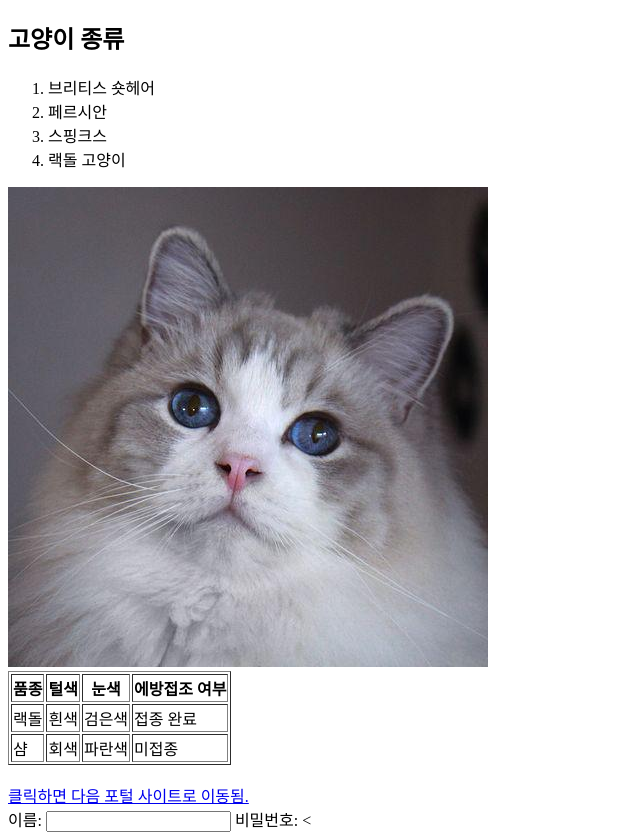
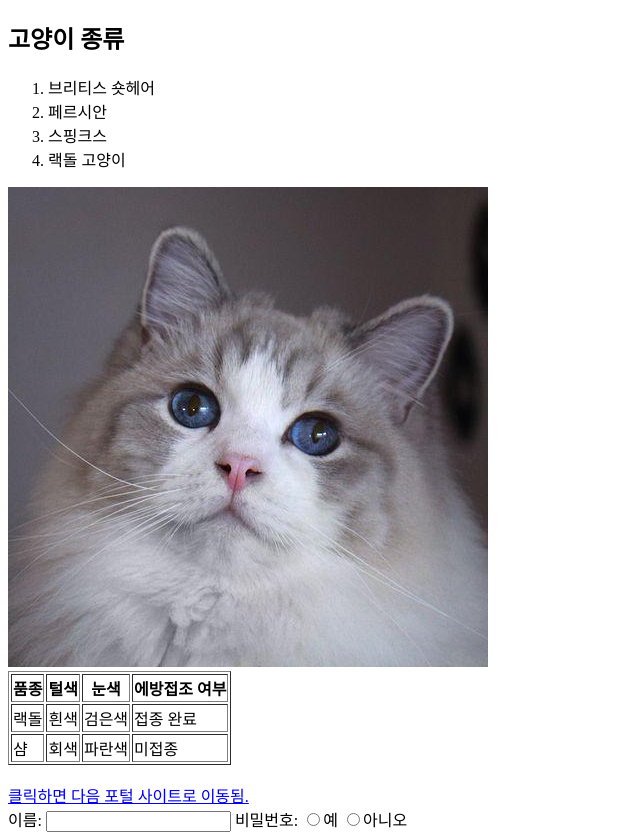
Before and after one commit to seohaneul2563/seoha, a plain HTML site: page index.html in a window 1280 px wide. Shown: the whole page, without its empty margins (0-640 px from the left). Drawn offline with Linux system fonts and the light colour scheme.

Commit message:
index.html

```diff
--- a/index.html
+++ b/index.html
@@ -30,7 +30,8 @@
 
     <form>
       이름: <input type="text">
-      비밀번호: <
+      비밀번호: <input type="radio" name="email">예
+      <input type="radio" name="email">아니오
 
     </form>
   </body>
```
